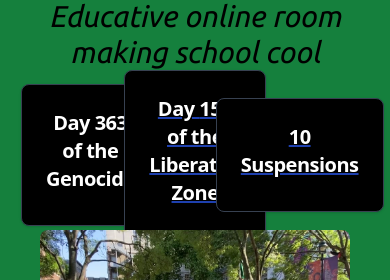
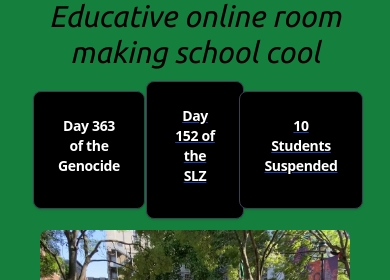
Before and after one commit to adilkhan49/soas-liberated-zone, a React (Vite) app in the folder frontend/: page / in a window 390 px wide. Shown: the part 270-550 px from the top of the page. Built offline with nearby package versions, Linux system fonts and the light colour scheme.

Commit message:
home page mobile friendly

```diff
--- a/frontend/src/routes/home.jsx
+++ b/frontend/src/routes/home.jsx
@@ -18,25 +18,24 @@ const Home = props => {
 
 
 
-        <div class="h-40 grid grid-cols-3 gap-1 gap-y-2 sm:gap-y-4 md:gap-y-6 lg:gap-y-8 xl:gap-y-1 place-items-center flex">
+        <div class="flex h-40 grid grid-cols-3 gap-x-2 gap-y-2 sm:gap-y-4 md:gap-y-6 lg:gap-y-8 xl:gap-y-1 place-items-center flex">
 
           <div class="block max-w-sm p-6 border border-gray-200 rounded-lg shadow bg-black border-gray-700">
-          <h5 class="text-center mb-2 text-xl font-bold tracking-tight text-white">Day {gaza_days} of the Genocide</h5>
+            <h5 class="text-center mb-2 text-sm sm:text-xl font-bold tracking-tight text-white">Day {gaza_days} of the Genocide</h5>
           </div>
+
 
           <a href="about" rel="noopener noreferrer">
             <div class="block max-w-sm p-6 border border-gray-200 rounded-lg shadow bg-black border-gray-700 hover:bg-gray-700">
-            <h5 class="text-center mb-2 text-xl font-bold tracking-tight text-white">Day {slz_days} of the Liberated Zone</h5>
+              <h5 class="text-center mb-2 text-sm sm:text-xl font-bold tracking-tight text-white">Day {slz_days} of the SLZ</h5>
             </div>
           </a>
 
           <a href="https://www.middleeasteye.net/live-update/soas-students-suspended-after-attending-pro-palestine-protest" rel="noopener noreferrerb" target="_blank">
             <div class="block max-w-sm p-6 border border-gray-200 rounded-lg shadow bg-black border-gray-700 hover:bg-gray-700">
-            <h5 class="text-center mb-2 text-xl font-bold tracking-tight text-white">10 Suspensions</h5>
+              <h5 class="text-center mb-2 text-sm sm:text-xl font-bold tracking-tight text-white">10 Students Suspended</h5>
             </div>
           </a>
-
-
 
        </div>
 
@@ -49,7 +48,7 @@ const Home = props => {
         </figure>
       </div>
 
-      <div class="m-20">
+      <div class="">
         <InstagramEmbed url="https://www.instagram.com/soasliberatedzone/"  />
       </div>
     </div>
```
Lines whose indentation alone changed are shown as unchanged.
